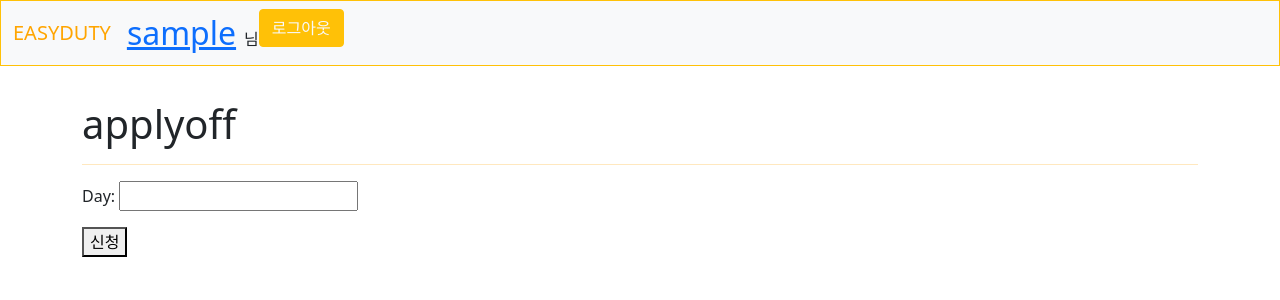
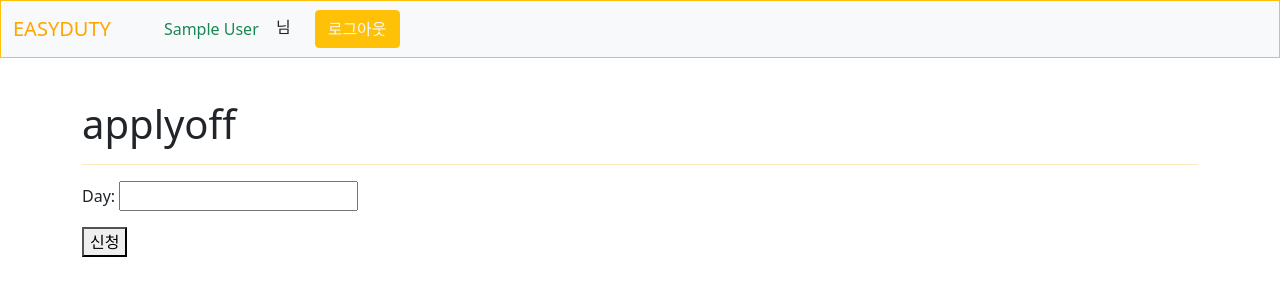
Before and after one commit to EasyDuty/Web, a Django app: page /calendars/apply-off/ in a window 1280 px wide. Shown: the top 300 px of the page. Run offline with Django 3.2, Linux system fonts and the light colour scheme; the visitor is signed in with stand-in values (Sample User, id 1).

Commit message:
accounts template 1.3
profile, update accounts templates

```diff
--- a/accounts/templates/accounts/update.html
+++ b/accounts/templates/accounts/update.html
@@ -3,9 +3,9 @@
 {% block content %}
   <h1>회원정보 수정</h1>
   <hr>
-  <form action="{% url 'accounts:signup' %}" method="POST" class="d-inline">
+  <form action="{% url 'accounts:update' %}" method="POST" class="d-inline">
     {% csrf_token %}
-    <p>아이디: {{ form.username }}</p>
+    <p>아이디: {{ user.username }}</p>
     <p>이름: {{ form.name }}</p>
     <p>생년월일: {{ form.birth }}</p>
     <p>입사일: {{ form.career }}</p>
--- a/accounts/views.py
+++ b/accounts/views.py
@@ -56,7 +56,7 @@ def delete(request):
 
 @require_http_methods(['GET', 'POST'])
 def update(request):
-    if not request.user.is_authticated:
+    if not request.user.is_authenticated:
         return redirect('accounts:login')
     if request.method == 'POST':
         form = NurseChangeForm(request.POST, instance=request.user)
--- a/templates/base.html
+++ b/templates/base.html
@@ -22,24 +22,25 @@
       <div class="collapse navbar-collapse" id="navbarNav">
         <ul class="navbar-nav">
           {% if user.is_authenticated %}
-            <li class="nav-item">
-              <a href="{% url 'accounts:profile' %}" class="fs-2 me-2">{{ user }}</a>님
-            </li>
+            <li class="nav-item mx-4">
+              <a href="{% url 'accounts:profile' request.user.username %}" class="text-decoration-none">
+                <button class="btn text-success">{{ request.user.name }}</button>
+              </a>님
             <li class="nav-item">
               <form action="{% url 'accounts:logout' %}" method="POST">
                 {% csrf_token %}
-                <button class="btn btn-link btn-warning text-decoration-none text-light me-2">로그아웃</button>
+                <button class="btn btn-warning text-decoration-none text-light me-2">로그아웃</button>
               </form>
             </li>
           {% else %}
             <li class="nav-item">
               <a href="{% url 'accounts:signup' %}">
-                <button class="btn btn-link btn-warning text-decoration-none text-light me-2">회원가입</button>
+                <button class="btn btn-warning text-decoration-none text-light me-2">회원가입</button>
               </a>
             </li>
             <li class="nav-item">
               <a href="{% url 'accounts:login' %}">
-                <button class="btn btn-link btn-warning text-decoration-none text-light me-2">로그인</button>
+                <button class="btn btn-warning text-decoration-none text-light me-2">로그인</button>
               </a>
             </li>
           {% endif %}
```
Also changed, not shown: accounts/templates/accounts/profile.html (+5 -3 lines), calendars/templates/calendars/main.html (+8 -0 lines).
